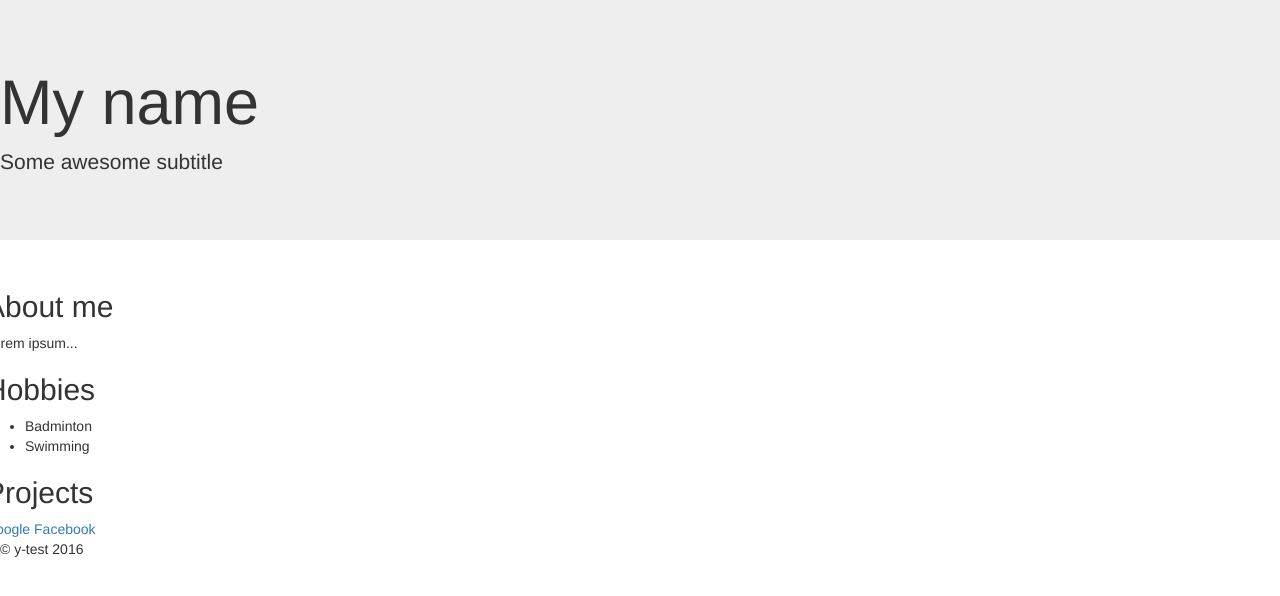
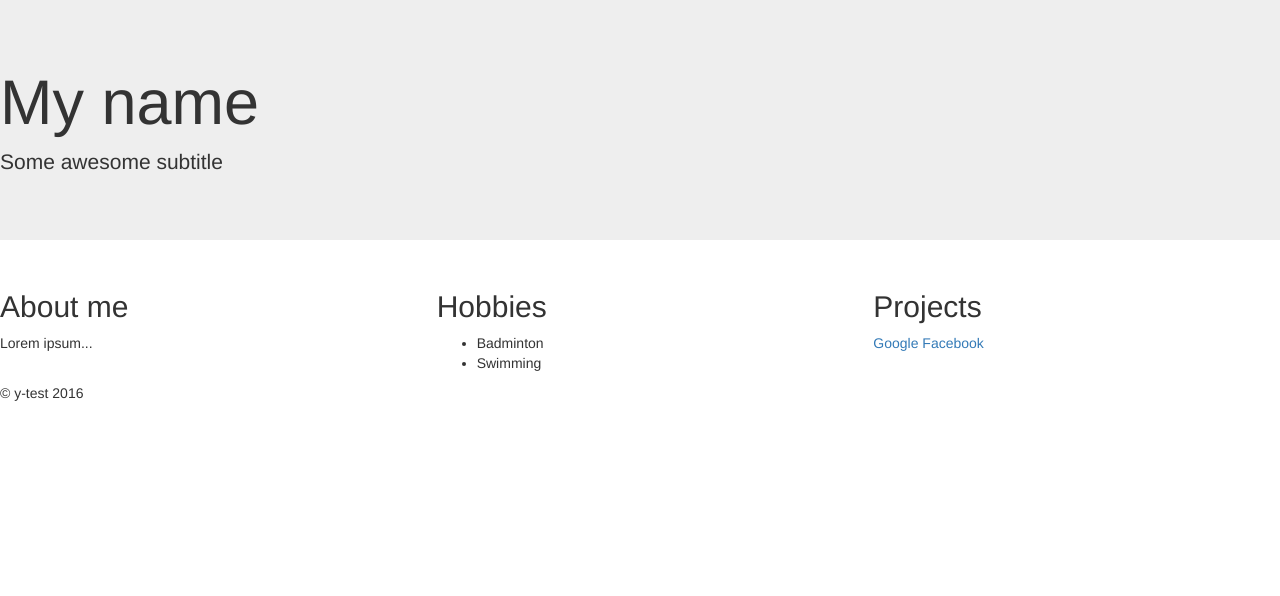
Before and after one commit to y-test/y-test.github.io, a plain HTML site: page index.html in a window 1280 px wide. Drawn offline with nearby package versions, Linux system fonts and the light colour scheme.

Commit message:
Update index.html

```diff
--- a/index.html
+++ b/index.html
@@ -9,18 +9,18 @@
       <p>Some awesome subtitle</p>
     </header>
     <div class="row">
-      <section class=“col-sm-4”>
+      <section class="col-sm-4">
         <h2>About me</h2>
         <p>Lorem ipsum...</p>
       </section>
-      <section class=“col-sm-4”>
+      <section class="col-sm-4">
         <h2>Hobbies</h2>
         <ul>
           <li>Badminton</li>
           <li>Swimming</li>
         </ul>
       </section>
-      <section class=“col-sm-4”>
+      <section class="col-sm-4">
         <h2>Projects</h2>
         <a href="http://google.com" target="_blank">Google</a>
         <a href="http://facebook.com" target="_blank">Facebook</a>
```
